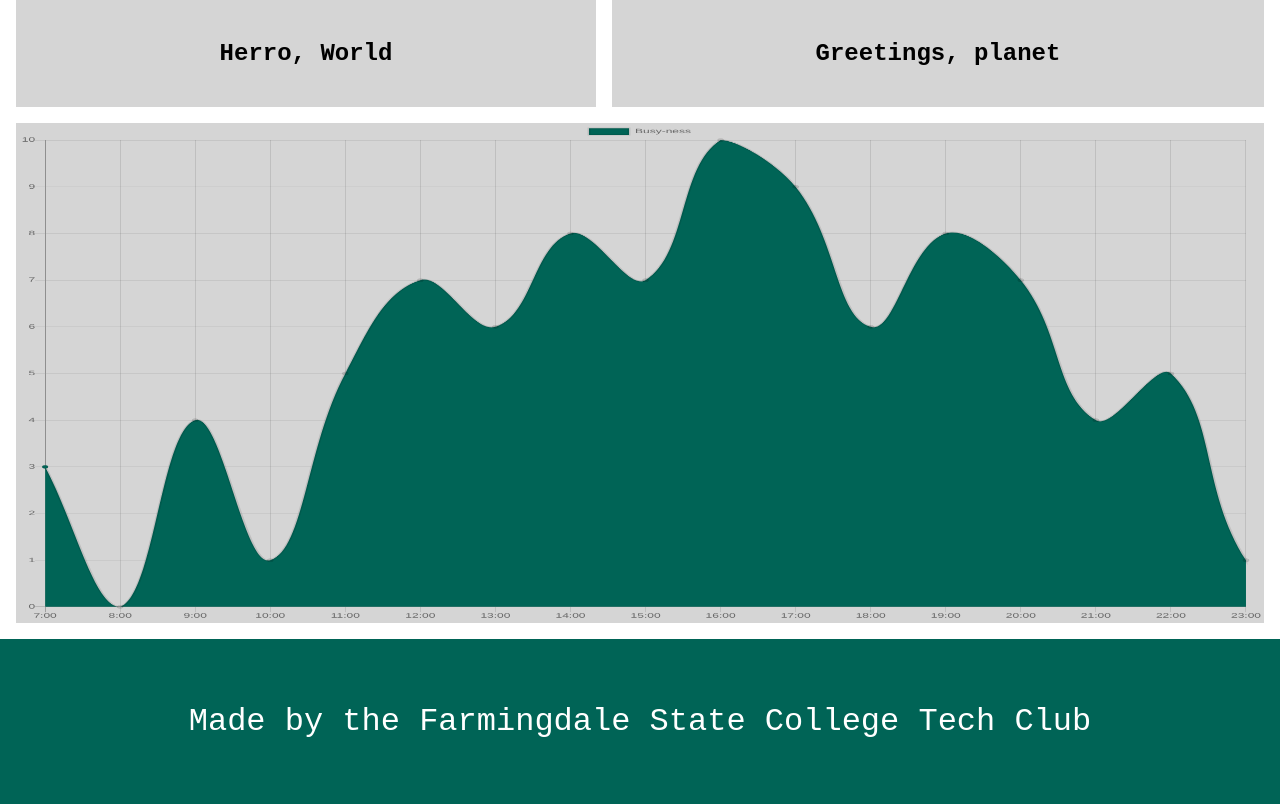
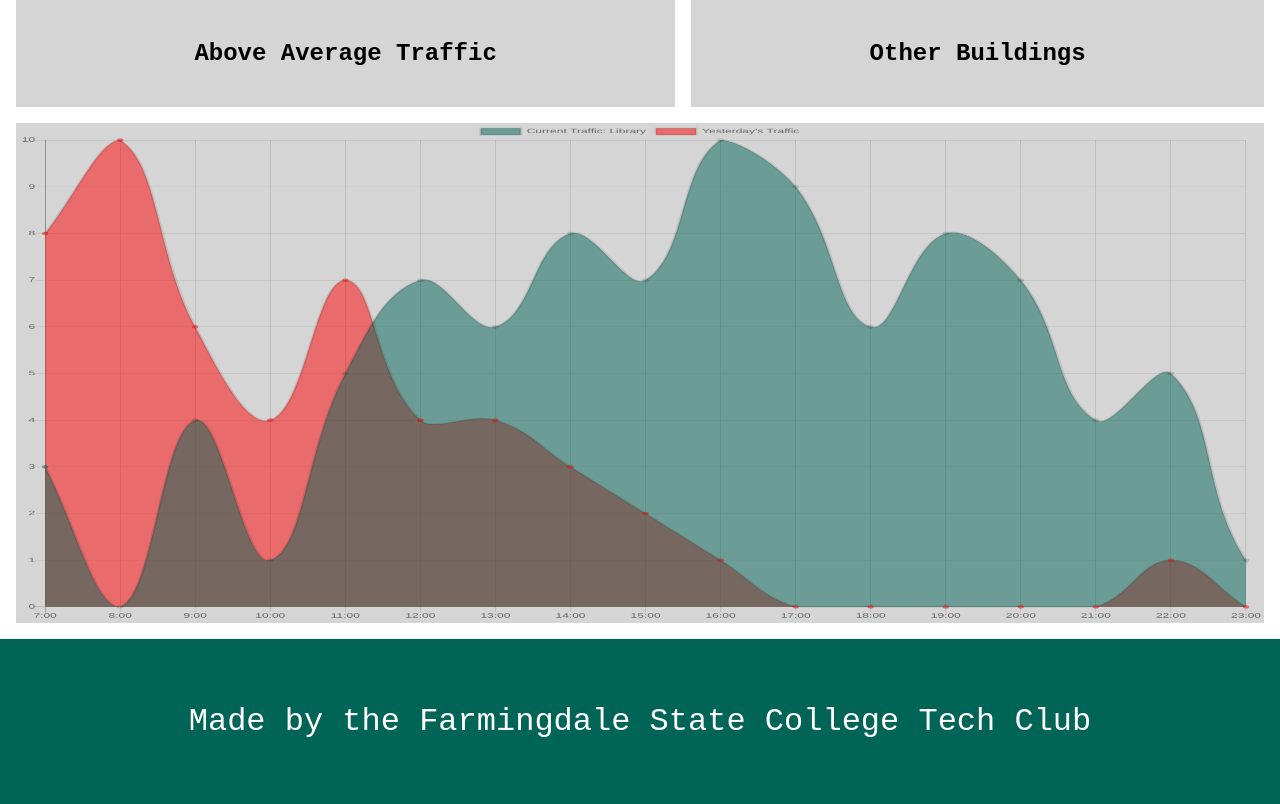
Before and after one commit to julian-hecker/fsc-census, a website: page src/index.html in a window 1280 px wide. Shown: the part 80-884 px from the top of the page. Drawn offline with nearby package versions, Linux system fonts and the light colour scheme; files that its build step writes are made by us from their sources.

Commit message:
add another line to chart

```diff
--- a/src/index.html
+++ b/src/index.html
@@ -34,10 +34,10 @@
         </nav>
         <main class="main">
             <div class="stats">
-                <p>Herro, World</p>
+                <p>Above Average Traffic</p>
             </div>
             <div class="stats">
-                <p>Greetings, planet</p>
+                <p>Other Buildings</p>
             </div>
             <div class="chart">
                 <canvas id="chart" width="400" height="300"></canvas>
@@ -64,11 +64,16 @@ const chart = new Chart(ctx, {
     data: {
         labels: ['7:00', '8:00', '9:00', '10:00', '11:00', '12:00', '13:00', '14:00', '15:00', '16:00', '17:00', '18:00', '19:00', '20:00', '21:00', '22:00', '23:00'],
         datasets: [{
-            label: 'Busy-ness',
+            label: 'Current Traffic: Library',
             data: [3, 0, 4, 1, 5, 7, 6, 8, 7, 10, 9, 6, 8, 7, 4, 5, 1, 0, 3, 2],
             backgroundColor: [
-                '#006456',
+                '#0064567f',
             ],
+        },
+        {
+            label: 'Yesterday\'s Traffic',
+            data: [8, 10, 6, 4, 7, 4, 4, 3, 2, 1, 0, 0, 0, 0, 0, 1, 0],
+            backgroundColor: '#ff00007f',
         }],
     },
     options: {},
```
Also changed, not shown: dist/index.html.
